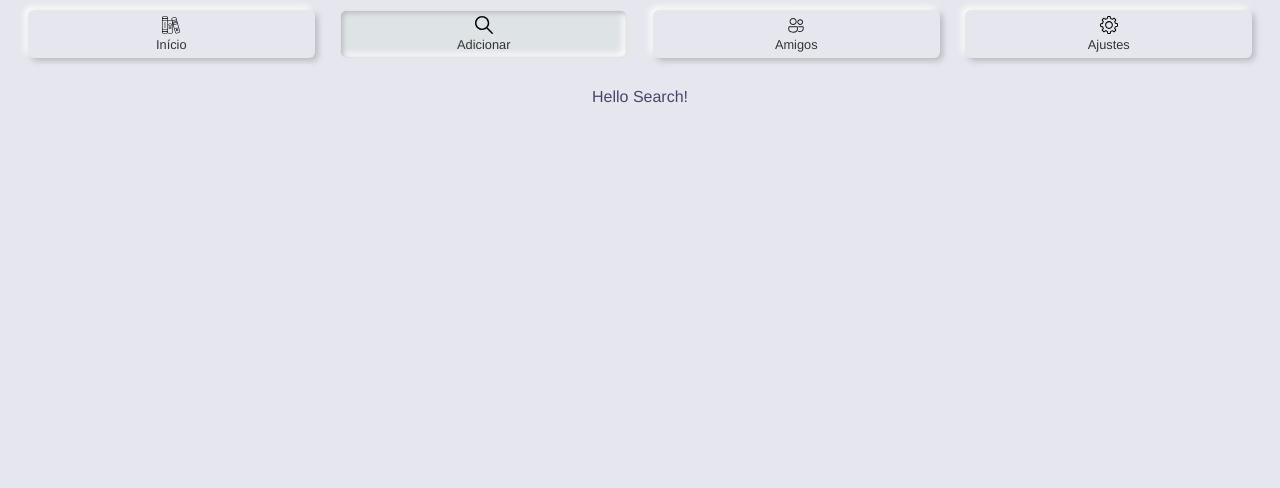
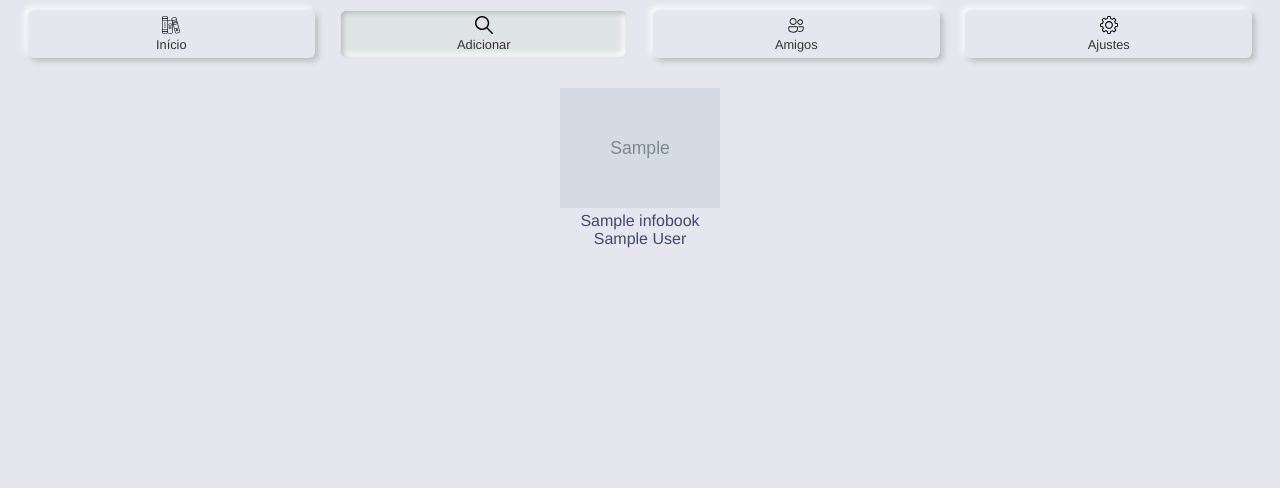
Before and after one commit to arnonrdp/Estante-Virtual, a Flask app: template templates/search.html in a window 1280 px wide, after a click on "Adicionar". Shown: the part 77-565 px from the top of the page. Run offline with Flask 2, Linux system fonts and the light colour scheme; the template is opened without the code that fills it: most values are stand-ins (such as "Sample title", 1, 10 or a date in 2020); grey boxes marked "Sample" are stand-in pictures; some libraries are stand-ins or nearby versions.

Commit message:
Search Method to Python

```diff
--- a/app.py
+++ b/app.py
@@ -106,7 +106,7 @@ def search():
     """Pesquisa um livro utilizando a API do Google Books"""
     if request.method == "POST":
         try:
-            seek = request.form.get("seek")
+            seek = request.form.get("seek").replace(' ', '+')
             url = f'https://www.googleapis.com/books/v1/volumes?q={seek}&key=AIzaSyAJGXLBDW269OHGuSblb0FTg80EmdLLdBQ'
             response = requests.get(url)
             response.raise_for_status()
@@ -115,10 +115,15 @@ def search():
         # Parse response
         try:
             search = response.json()
-            search = {
-                "items": search["items"]
-            }
-            return render_template("search.html", search=search)
+            seek = search['items']
+            infobooks = []
+            for i in range(len(seek)):
+                infobooks.append({"book_id": seek[i]['id'],
+                                  "thumbnail": seek[i]['volumeInfo']['imageLinks']['thumbnail'],
+                                  "title": seek[i]['volumeInfo']['title'],
+                                  "authors": seek[i]['volumeInfo']['authors']
+                })
+            return render_template("search.html", infobooks = infobooks)
         except (KeyError, TypeError, ValueError):
             return None
     else:
--- a/templates/search.html
+++ b/templates/search.html
@@ -1,16 +1,17 @@
 {% extends "layout.html" %}
 
 {% block main %}
-<p>Hello Search!</p>
 <section id="Adicionar" class="tabcontent">
   <div id="result">
-    {% for seek in search['items'] %}
+
+    {% for infobook in infobooks %}
     <figure>
-      <a href="/add/{{ seek.id }}" class="dropdown">ADICIONAR</a>
-      <a><img src="{{ seek.volumeInfo.imageLinks.thumbnail }}"></a>
-      <figcaption>{{ seek.volumeInfo.title }}<br>{{ seek.volumeInfo.authors }}</figcaption>
+      <a href="/add/{{ infobook['book_id'] }}" class="dropdown">ADICIONAR</a>
+      <a><img src="{{ infobook['thumbnail'] }}"></a>
+      <figcaption>{{ infobook['title'] }}<br>{{ infobook['authors'] }}</figcaption>
     </figure>
     {% endfor %}
+
   </div>
 </section>
 
```
Also changed, not shown: templates/index.html (+4 -4 lines), Estante.db.
